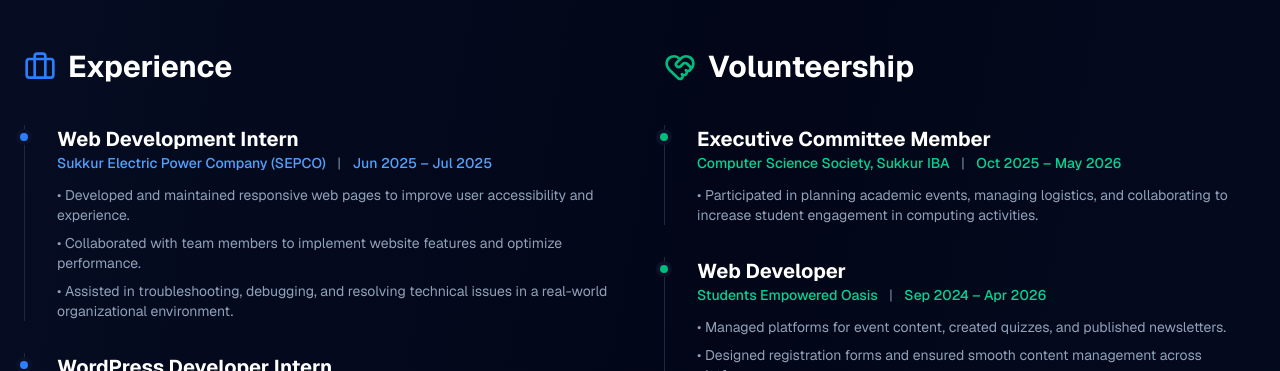
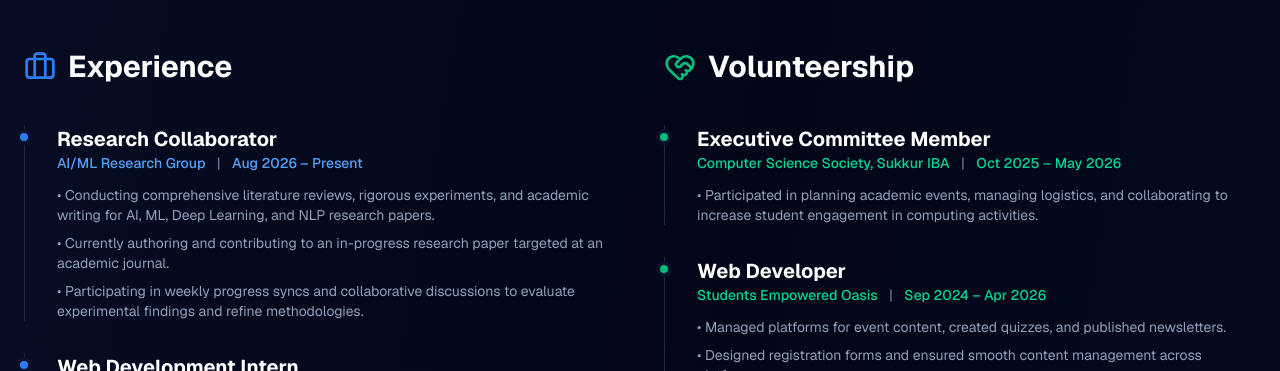
Before and after one commit to KashishTheCoder/portfolio, a Next.js app in the folder my-portfolio/: page / in a window 1280 px wide. Shown: the part 2760-3131 px from the top of the page. Built offline with nearby package versions, Linux system fonts and the light colour scheme.

Commit message:
feat: add research collaborator role to experience section

```diff
--- a/my-portfolio/app/page.tsx
+++ b/my-portfolio/app/page.tsx
@@ -50,6 +50,16 @@
   };
 
   const experience = [
+    {
+      role: "Research Collaborator",
+      company: "AI/ML Research Group",
+      date: "Aug 2026 – Present",
+      points: [
+        "Conducting comprehensive literature reviews, rigorous experiments, and academic writing for AI, ML, Deep Learning, and NLP research papers.",
+        "Currently authoring and contributing to an in-progress research paper targeted at an academic journal.",
+        "Participating in weekly progress syncs and collaborative discussions to evaluate experimental findings and refine methodologies."
+      ]
+    },
     {
       role: "Web Development Intern",
       company: "Sukkur Electric Power Company (SEPCO)",
```
